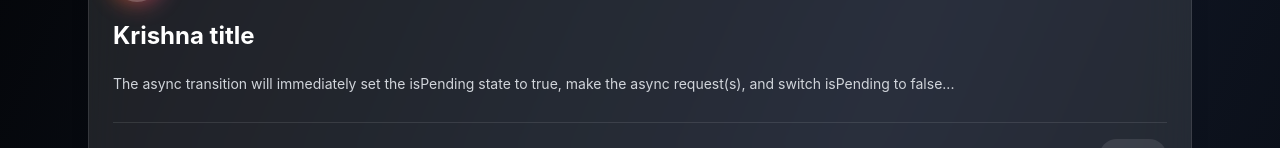
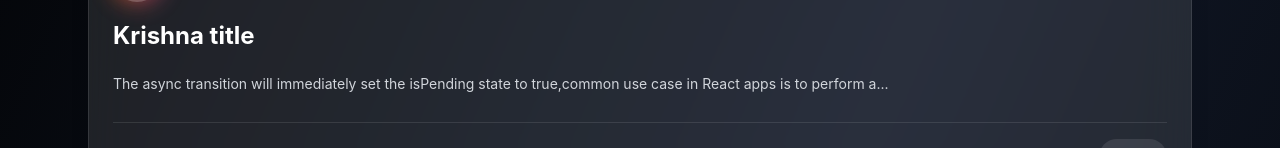
Before and after one commit to krishh743/Krishna_blogs_App, a Next.js app: page /all-pages/categories-blogs in a window 1280 px wide. Shown: the part 804-952 px from the top of the page. Built offline with nearby package versions, Linux system fonts and the light colour scheme.

Commit message:
blogs data added

```diff
--- a/app/data/blogs.ts
+++ b/app/data/blogs.ts
@@ -3,7 +3,7 @@ export const blogsData = [
     slug: "dark-patterns-apps",
     title: "The “dark patterns” in your favorite apps that keep you hooked",
     summary:
-      "A common use case in React apps is to perform a data mutation and then update state in response.A common use case in React apps is to perform a data mutation and then update state in response.A common use case in React apps is to perform a data mutation and then update state in response.A common use case in React apps is to perform a data mutation and then update state in response.A common use case in React apps is to perform a data mutation and then update state in response.̥ For example, when a user submits a form to change their name, you will make an API request, and then handle the response. In the past, you would need to handle pending states, errors, optimistic updates, and sequential requests manually.",
+      "A common use case in React apps is to perform a data mutation and then update state in response.A common use case in React apps is to perform a data mutation and then update state in response.A commoncommon use case in React apps is to perform a data mutation and then update state in response.A common use case in React apps is to perform a data mutation and then update state in response.A common use case in React apps is to perform a data mutation and then update state in response.A common use case in React apps is to perform a data mutation and then update state in response.̥ For example, when a user submits a form to change their name, you will make an API request, and then handle the response. In the past, you would need to handle pending states, errors, optimistic updates, and sequential requests manually.",
     date: "Apr 23, 2025",
     image:
       "https://images.pexels.com/photos/6755093/pexels-photo-6755093.jpeg?auto=compress&cs=tinysrgb&w=1260&h=750&dpr=2",
@@ -12,7 +12,7 @@ export const blogsData = [
     slug: "krishna-kumar",
     title: "Krishna title",
     summary:
-      "The async transition will immediately set the isPending state to true, make the async request(s), and switch isPending to false after any transitions. This allows you to keep the current UI responsive and interactive while the data is changing.",
+      "The async transition will immediately set the isPending state to true,common use case in React apps is to perform a data mutation and then update state in response.A common make the async request(s), and switch isPending to false after any transitions. This allows you to keep the current UI responsive and interactive while the data is changing.",
     date: "Apr 23, 2025",
     image: "/images/dark-patterns.jpg",
   },
@@ -42,7 +42,7 @@ export const blogsData = [
     slug: "krishna-kumar",
     title: "Krishna title",
     summary:
-      "The async transition will immediately set the isPending state to true, make the async request(s), and switch isPending to false after any transitions. This allows you to keep the current UI responsive and interactive while the data is changing.",
+      "The async transition will immediately set the isPending state to true, make the async request(s),common use case in React apps is to perform a data mutation and then update state in response.A common and switch isPending to false after any transitions. This allows you to keep the current UI responsive and interactive while the data is changing.",
     date: "Apr 23, 2025",
     image: "/images/dark-patterns.jpg",
   },{
```
